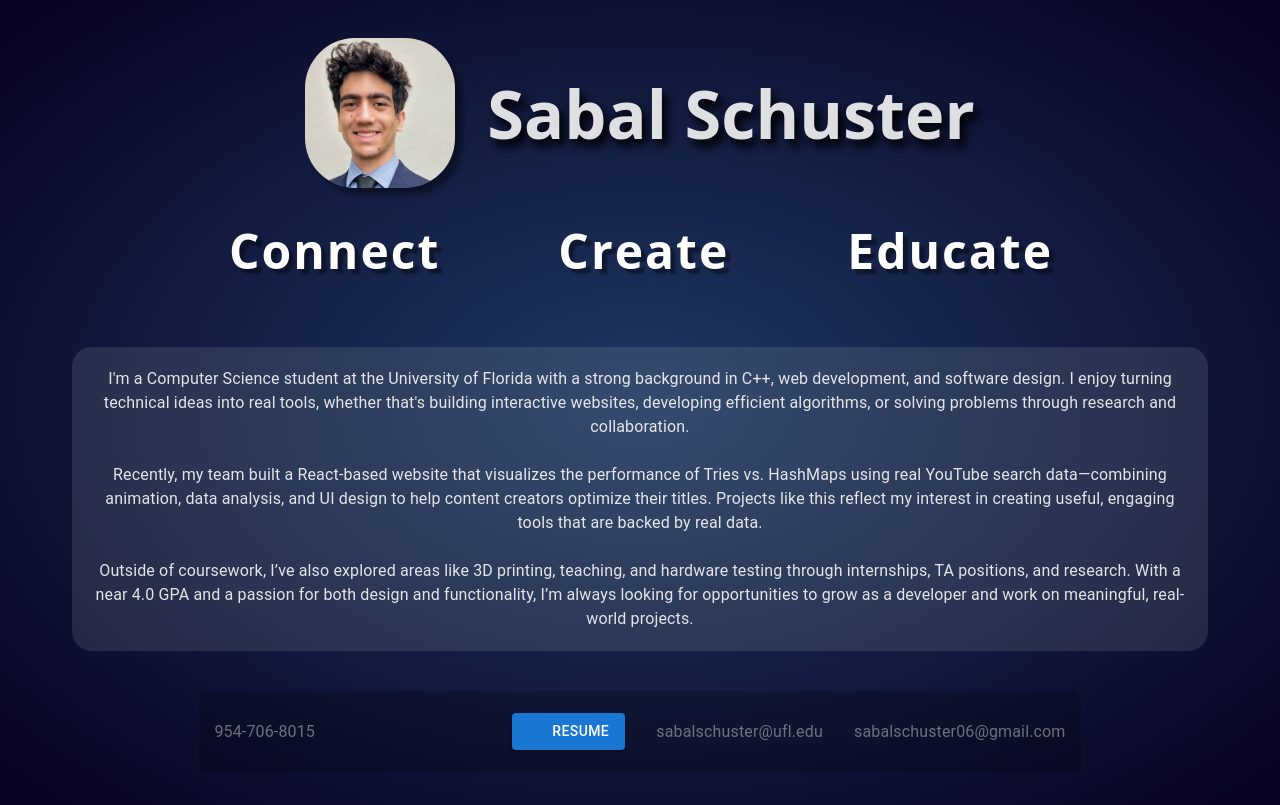
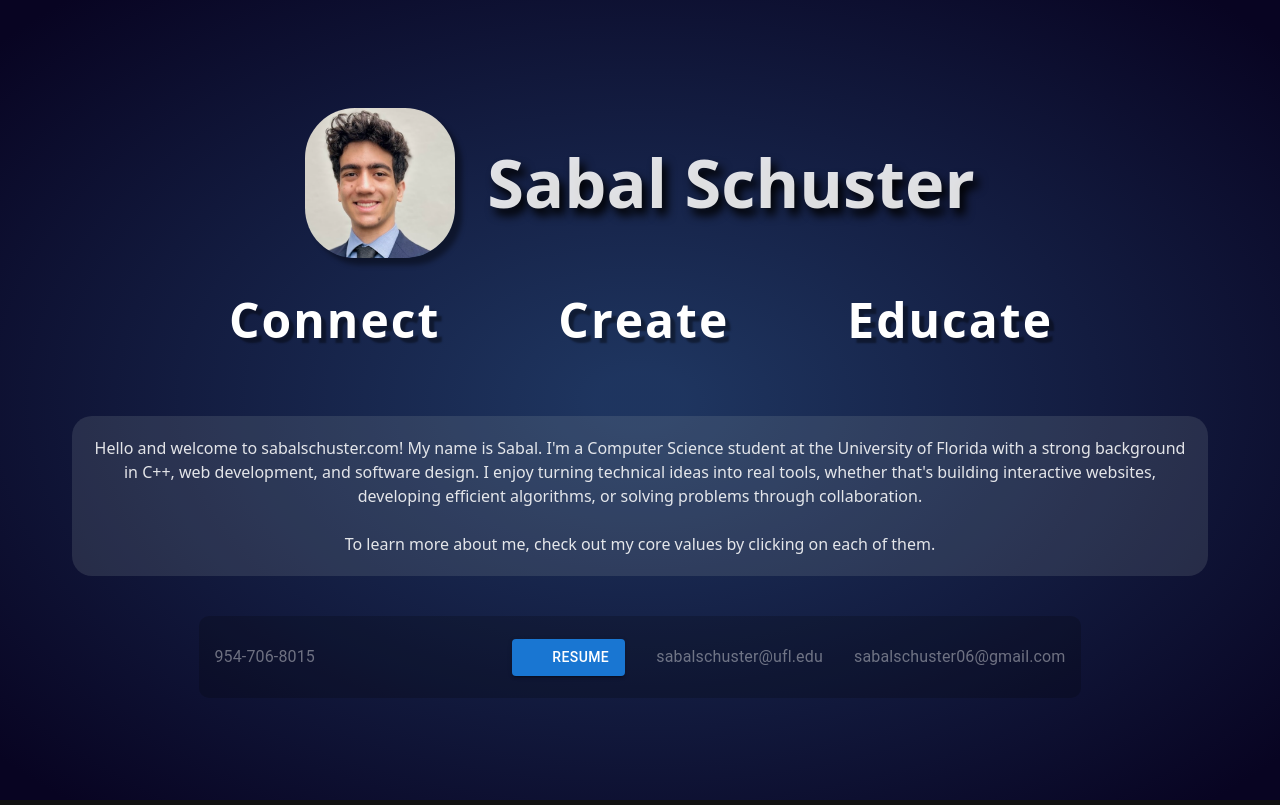
Before and after one commit to kingwhatthe/Personal-Website, a React (Vite) app in the folder sabal-website/: page / in a window 1280 px wide. Built offline with nearby package versions, Linux system fonts and the light colour scheme; some icons are missing.

Commit message:
fixed mistake in education tab and changed bio

```diff
--- a/sabal-website/src/Educate.jsx
+++ b/sabal-website/src/Educate.jsx
@@ -139,6 +139,7 @@ function Educate() {
             — Dr. Seuss
           </Typography>
         </Box>
+        <Education university={education.university} gpa={education.GPA} gradDate={education.graduation} image={education.image} major={education.major} content={education.content}/>
           {experiences?.map((post,i)=>(
             <MovingBox title = {post.title} date = {post.date} link = {post.link} image = {post.image} left={i%2!=0} languages={post.languages}>
                 {post.content ? post.content : "No Post content"}
--- a/sabal-website/src/Home.jsx
+++ b/sabal-website/src/Home.jsx
@@ -9,6 +9,7 @@ import DownloadIcon from '@mui/icons-material/Download';
 import Typography from "@mui/material/Typography";
 import { motion } from "framer-motion";
 import Footer from './components/Footer'
+import { TextBox } from './components/Post'
 
 const HomeButton = ({children}) =>{
     return(
@@ -100,22 +101,13 @@ function Home() {
               <WaveWord>Educate</WaveWord>
             </Link>
         </Box>
-        <Box sx = {{
-            p: '20px',
-            m: "40px",
-            backgroundColor: "rgba(162, 172, 172, 0.17)",
-            borderRadius: "20px"
-        }}>
-            <Typography>
-                I'm a Computer Science student at the University of Florida with a strong background in C++, web development, and software design. I enjoy turning technical ideas into real tools, whether that's building interactive websites, developing efficient algorithms, or solving problems through research and collaboration.
-                <br></br>
-                <br></br>
-                Recently, my team built a React-based website that visualizes the performance of Tries vs. HashMaps using real YouTube search data—combining animation, data analysis, and UI design to help content creators optimize their titles. Projects like this reflect my interest in creating useful, engaging tools that are backed by real data.
-                <br></br>
-                <br></br>
-                Outside of coursework, I’ve also explored areas like 3D printing, teaching, and hardware testing through internships, TA positions, and research. With a near 4.0 GPA and a passion for both design and functionality, I’m always looking for opportunities to grow as a developer and work on meaningful, real-world projects.
-            </Typography>
-        </Box>
+          <TextBox>
+              Hello and welcome to sabalschuster.com!
+              My name is Sabal. I'm a Computer Science student at the University of Florida with a strong background in C++, web development, and software design. I enjoy turning technical ideas into real tools, whether that's building interactive websites, developing efficient algorithms, or solving problems through collaboration.
+              <br></br>
+              <br></br>
+              To learn more about me, check out my core values by clicking on each of them.
+          </TextBox>
 
     </>
   )
```
